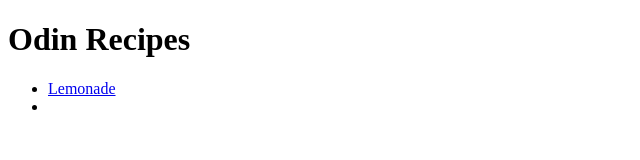
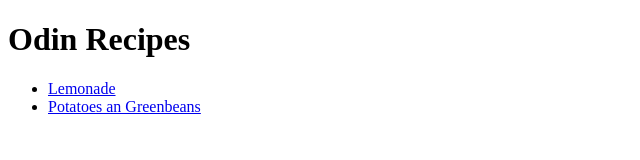
Before and after one commit to ImBrendan6/odin-recipies, a plain HTML site: page index.html in a window 1280 px wide. Shown: the whole page, without its empty margins (0-640 px from the left). Drawn offline with Linux system fonts and the light colour scheme.

Commit message:
Fixed the link to the potatoes and green beans to work and show up

```diff
--- a/index.html
+++ b/index.html
@@ -8,7 +8,7 @@
         <h1>Odin Recipes</h1>
         <ul>
             <li><a href="recipes/lemonade.html">Lemonade</a></li>
-            <li><a href="recipes/potatoes-greenbeans"></a></li>
+            <li><a href="recipes/potatoes-greenbeans.html">Potatoes an Greenbeans</a></li>
 
         </ul>
 
```
